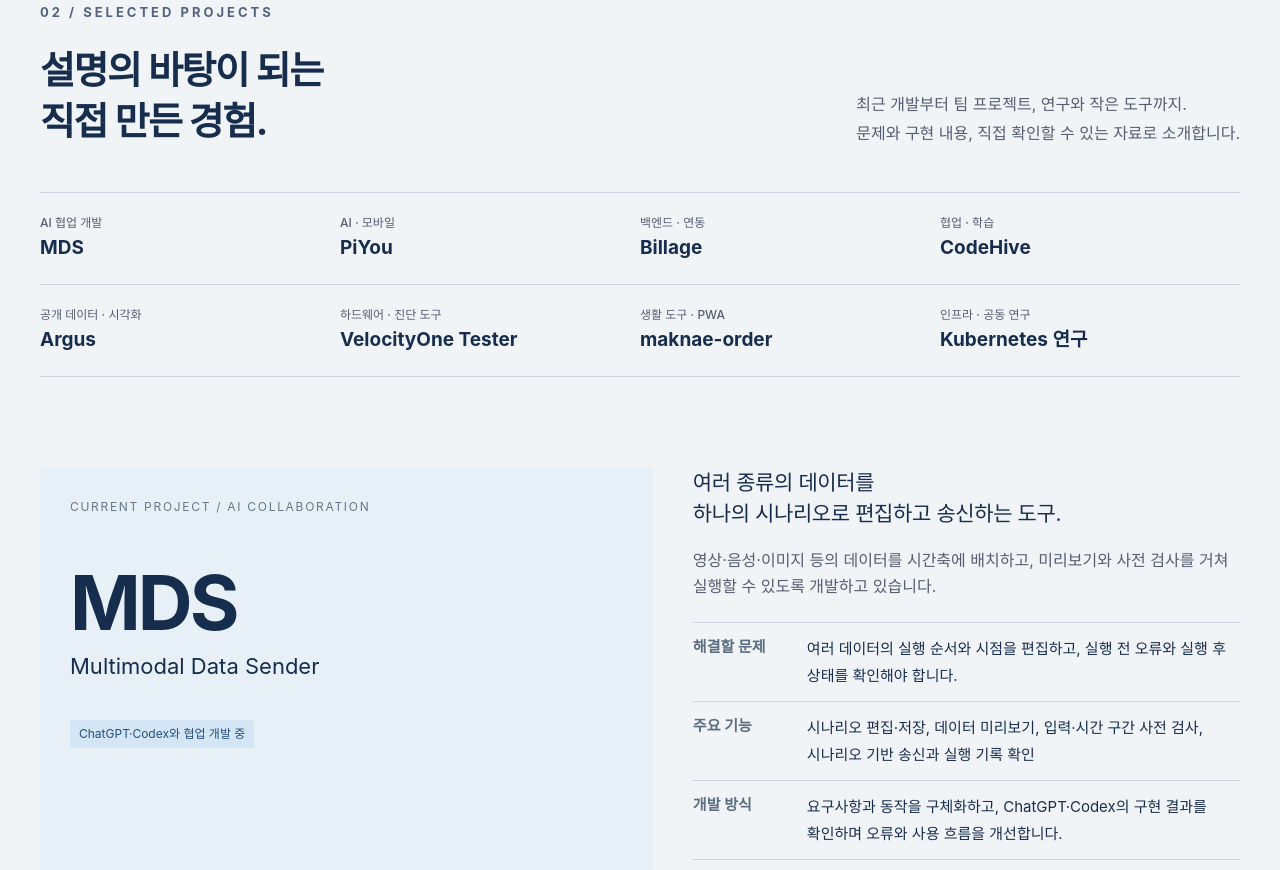
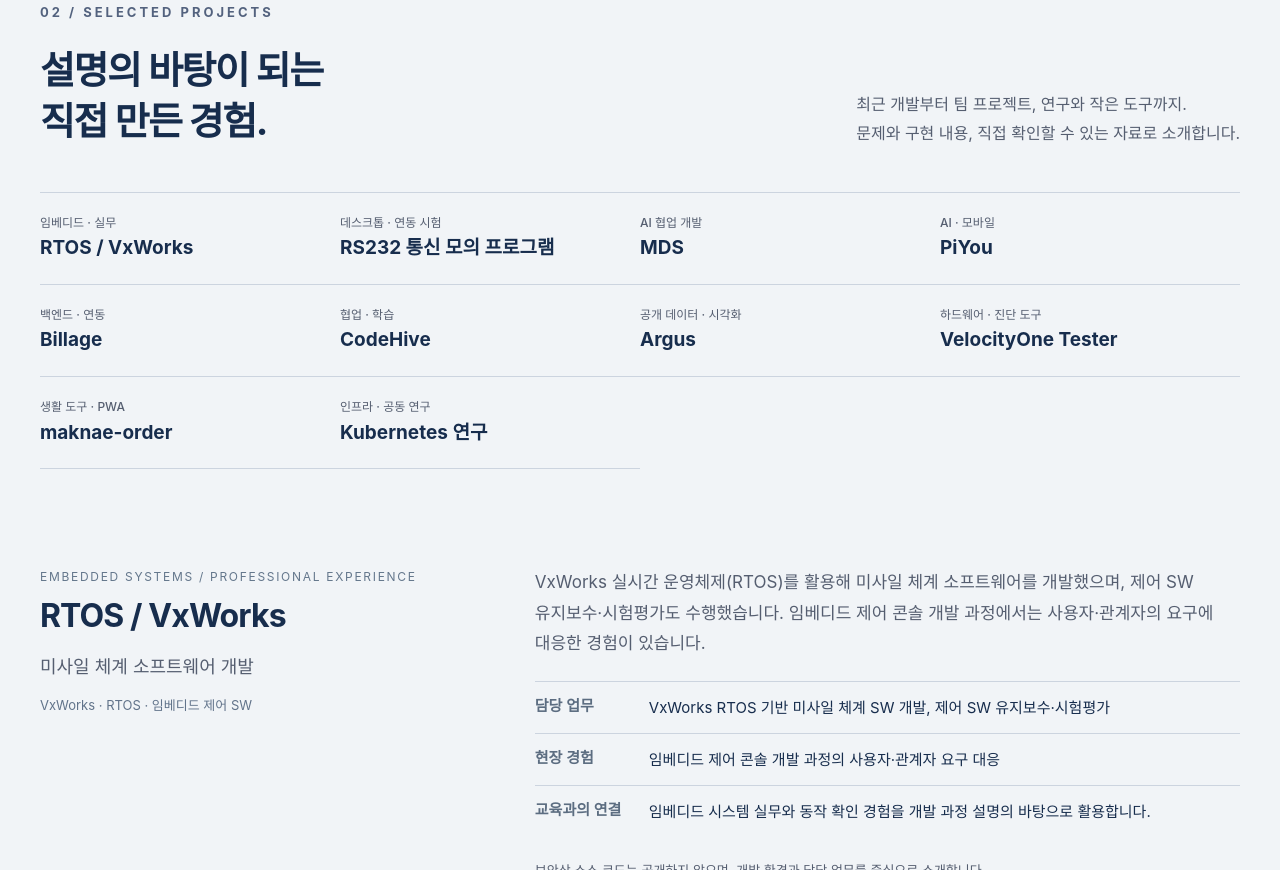
Before and after one commit to Headfish96/Headfish96, a plain HTML site: page docs/index.html in a window 1280 px wide. Shown: the part 1930-2800 px from the top of the page. Drawn offline with Linux system fonts and the light colour scheme; a web font is replaced by a local one.

Commit message:
Restore RTOS and registered serial simulator portfolio cases

```diff
--- a/docs/index.html
+++ b/docs/index.html
@@ -6,7 +6,7 @@
   <meta name="description" content="SSAFY 프로젝트 실습코치와 소프트웨어 개발 경험을 바탕으로 한 Headfish96의 교육·실습 지원 포트폴리오.">
   <meta name="theme-color" content="#142b48">
   <meta property="og:title" content="Headfish96 · 교육·실습 지원 포트폴리오">
-  <meta property="og:description" content="직접 만들고, 함께 풀어가는 개발자. SSAFY 실습코치 · AI 협업 개발 · 백엔드와 인프라.">
+  <meta property="og:description" content="직접 만들고, 함께 풀어가는 개발자. SSAFY 실습코치 · RTOS/VxWorks · AI 협업 개발 · 백엔드와 인프라.">
   <title>Headfish96 · 교육·실습 지원 포트폴리오</title>
   <link rel="icon" href="assets/favicon.svg" type="image/svg+xml">
   <link rel="preload" href="assets/PretendardVariable.woff2" as="font" type="font/woff2" crossorigin>
@@ -23,7 +23,7 @@
       <div class="hero-copy">
         <p class="eyebrow">DEVELOPMENT × COACHING</p>
         <h1 id="hero-heading">직접 만들고,<br> 함께 풀어가는 <span>개발자.</span></h1>
-        <p class="hero-desc">실무와 교육을 잇는 개발자이자 코치로,<br> 실습 중심의 AI 교육을 현장에서 함께 만들어가고 싶습니다.</p>
+        <p class="hero-desc">RTOS 제어 SW·서버 운영·서비스 개발 경험을 바탕으로,<br> 실습 중심의 AI 교육을 현장에서 함께 만들어가고 싶습니다.</p>
         <div class="actions"><a class="button primary" href="#coaching">교육 경험 보기 <img class="icon" src="assets/arrow-right.svg" alt=""></a><a class="text-link" href="https://github.com/Headfish96">GitHub <img class="icon" src="assets/arrow-up-right.svg" alt=""></a></div>
       </div>
       <div class="hero-coaching" aria-labelledby="coach-heading">
@@ -73,6 +73,8 @@
     <section class="section projects" aria-labelledby="project-details-heading">
       <div class="wrap"><div class="section-heading horizontal"><div><p class="eyebrow">02 / SELECTED PROJECTS</p><h2 id="project-details-heading">설명의 바탕이 되는<br> 직접 만든 경험.</h2></div><p class="section-desc">최근 개발부터 팀 프로젝트, 연구와 작은 도구까지.<br> 문제와 구현 내용, 직접 확인할 수 있는 자료로 소개합니다.</p></div>
       <nav id="work-index" class="work-index" aria-label="전체 프로젝트 바로가기">
+        <a href="#rtos"><span>임베디드 · 실무</span><strong>RTOS / VxWorks</strong></a>
+        <a href="#serial-simulator"><span>데스크톱 · 연동 시험</span><strong>RS232 통신 모의 프로그램</strong></a>
         <a href="#mds"><span>AI 협업 개발</span><strong>MDS</strong></a>
         <a href="#piyou"><span>AI · 모바일</span><strong>PiYou</strong></a>
         <a href="#billage"><span>백엔드 · 연동</span><strong>Billage</strong></a>
@@ -82,6 +84,14 @@
         <a href="#maknae"><span>생활 도구 · PWA</span><strong>maknae-order</strong></a>
         <a href="#model-transition"><span>인프라 · 공동 연구</span><strong>Kubernetes 연구</strong></a>
       </nav>
+      <article class="archive-project" id="rtos" aria-labelledby="rtos-heading">
+        <div class="archive-heading"><p class="project-number">EMBEDDED SYSTEMS / PROFESSIONAL EXPERIENCE</p><h3 id="rtos-heading">RTOS / VxWorks</h3><p>미사일 체계 소프트웨어 개발</p><div class="tech-list">VxWorks · RTOS · 임베디드 제어 SW</div></div>
+        <div class="archive-body"><p>VxWorks 실시간 운영체제(RTOS)를 활용해 미사일 체계 소프트웨어를 개발했으며, 제어 SW 유지보수·시험평가도 수행했습니다. 임베디드 제어 콘솔 개발 과정에서는 사용자·관계자의 요구에 대응한 경험이 있습니다.</p><dl class="case-facts"><div><dt>담당 업무</dt><dd>VxWorks RTOS 기반 미사일 체계 SW 개발, 제어 SW 유지보수·시험평가</dd></div><div><dt>현장 경험</dt><dd>임베디드 제어 콘솔 개발 과정의 사용자·관계자 요구 대응</dd></div><div><dt>교육과의 연결</dt><dd>임베디드 시스템 실무와 동작 확인 경험을 개발 과정 설명의 바탕으로 활용합니다.</dd></div></dl><p class="scope-note">보안상 소스 코드는 공개하지 않으며, 개발 환경과 담당 업무를 중심으로 소개합니다.</p></div>
+      </article>
+      <article class="archive-project" id="serial-simulator" aria-labelledby="serial-simulator-heading">
+        <div class="archive-heading"><p class="project-number">DESKTOP SOFTWARE / COMMUNICATION TESTING</p><h3 id="serial-simulator-heading">RS232<br> 통신 모의 프로그램</h3><p>화면·통신·데이터를 함께 설계한 개발 경험</p><span class="tag">저작권 등록 프로그램</span><div class="tech-list">Python · PyQt · pyserial · SQLite<br> MVVM · Dispatcher · Repository / DAO</div></div>
+        <div class="archive-body"><p>장비 연동 시험을 위한 데스크톱 통신 모의 프로그램을 개발했습니다. 화면 구성부터 소프트웨어 구조를 설계하고, 시리얼 송수신·데이터 관리·통신 로그를 연결했습니다.</p><dl class="case-facts"><div><dt>담당 역할</dt><dd>UX/UI 설계, MVVM 기반 구조 구성, 통신·데이터 처리 구현과 실행 로그를 통한 오류 분석</dd></div><div><dt>설계 선택</dt><dd>View·ViewModel을 분리하고, 통신은 Dispatcher 기반 비동기 구조로, SQLite 접근은 Repository·DAO로 나누었습니다.</dd></div><div><dt>사용 흐름</dt><dd>통신 설정과 포트 제어, 데이터 입력·조회, 송수신 상태·로그 확인, 로그 창 분리·결합</dd></div><div><dt>문제 분석</dt><dd>포트 핸들 오류와 ACK 처리·재전송 순서를 코드 및 실행 로그로 추적했습니다.</dd></div><div><dt>교육과의 연결</dt><dd>액티비티·시퀀스·클래스 다이어그램과 발표 자료를 작성하며 설계 선택을 설명하는 과정을 경험했습니다.</dd></div></dl><p class="scope-note">내부 코드와 통신 규격은 공개하지 않습니다.</p></div>
+      </article>
       <article class="mds-case" id="mds" aria-labelledby="mds-heading">
         <div class="mds-heading"><p class="project-number">CURRENT PROJECT / AI COLLABORATION</p><h3 id="mds-heading">MDS</h3><p>Multimodal Data Sender</p><span class="tag">ChatGPT·Codex와 협업 개발 중</span></div>
         <div class="mds-content"><p class="project-summary">여러 종류의 데이터를<br> 하나의 시나리오로 편집하고 송신하는 도구.</p><p>영상·음성·이미지 등의 데이터를 시간축에 배치하고, 미리보기와 사전 검사를 거쳐 실행할 수 있도록 개발하고 있습니다.</p><dl class="case-facts"><div><dt>해결할 문제</dt><dd>여러 데이터의 실행 순서와 시점을 편집하고, 실행 전 오류와 실행 후 상태를 확인해야 합니다.</dd></div><div><dt>주요 기능</dt><dd>시나리오 편집·저장, 데이터 미리보기, 입력·시간 구간 사전 검사, 시나리오 기반 송신과 실행 기록 확인</dd></div><div><dt>개발 방식</dt><dd>요구사항과 동작을 구체화하고, ChatGPT·Codex의 구현 결과를 확인하며 오류와 사용 흐름을 개선합니다.</dd></div><div><dt>교육과의 연결</dt><dd>AI에게 작업을 설명하고, 결과를 직접 확인하며 다음 수정으로 이어가는 개발 과정을 소개할 수 있습니다.</dd></div></dl><p class="scope-note">미리보기·실제 송신·수신 결과 확인은 서로 다른 단계로 구분합니다. 이 페이지에는 일반적인 기능만 소개합니다.</p></div>
@@ -127,7 +137,7 @@
       <article class="ai-item"><div class="ai-title"><h3>로컬 GPU · EXAONE · 하네스</h3><span class="tag neutral">설치·적용 경험</span></div><p>Codex의 도움을 받아 로컬 GPU 환경에 EXAONE과 하네스를 설치·적용해 보았습니다. 상세한 구성과 동작에 대한 이해는 학습을 이어가고 있습니다.</p></article>
     </div></section>
 
-    <section id="experience" class="section experience-section"><div class="wrap"><div class="section-heading horizontal"><div><p class="eyebrow">04 / EXPERIENCE</p><h2>개발부터 운영까지,<br> 현장을 이해하는 바탕.</h2></div><p class="section-desc">서버 운영과 소프트웨어 개발 경험을<br> 실습 지원의 바탕으로 연결합니다.</p></div><ol class="timeline"><li><time>2025 — 현재</time><div><h3>LIG Defense & Aerospace <span>C4I연구소</span></h3><p>제어 SW 개발·유지보수, 서버 환경 구축 및 플랫폼 아키텍처 검토 참여</p></div></li><li><time>2024.07 입사</time><div><h3>AWS <span>Data Center Operations</span></h3><p>물리 서버 장애 상태 확인 및 장비 교체 경험</p></div></li><li><time>2023.12 — 2024.05</time><div><h3>멀티캠퍼스 <span>SSAFY 프로젝트 실습코치</span></h3><p>교육생 프로젝트 품질 향상 지원·지도</p></div></li><li><time>2020 — 2022</time><div><h3>대한민국 육군 <span>정보통신장교</span></h3><p>서버 운영 관리, 장애 대응 조율과 저장장치 증설 경험</p></div></li></ol></div></section>
+    <section id="experience" class="section experience-section"><div class="wrap"><div class="section-heading horizontal"><div><p class="eyebrow">04 / EXPERIENCE</p><h2>개발부터 운영까지,<br> 현장을 이해하는 바탕.</h2></div><p class="section-desc">서버 운영과 소프트웨어 개발 경험을<br> 실습 지원의 바탕으로 연결합니다.</p></div><ol class="timeline"><li><time>2025 — 현재</time><div><h3>LIG Defense & Aerospace <span>C4I연구소</span></h3><p>VxWorks RTOS 기반 미사일 체계 SW 개발·유지보수·시험평가, 서버 환경 구축 및 플랫폼 아키텍처 검토 참여</p></div></li><li><time>2024.07 입사</time><div><h3>AWS <span>Data Center Operations</span></h3><p>물리 서버 장애 상태 확인 및 장비 교체 경험</p></div></li><li><time>2023.12 — 2024.05</time><div><h3>멀티캠퍼스 <span>SSAFY 프로젝트 실습코치</span></h3><p>교육생 프로젝트 품질 향상 지원·지도</p></div></li><li><time>2020 — 2022</time><div><h3>대한민국 육군 <span>정보통신장교</span></h3><p>서버 운영 관리, 장애 대응 조율과 저장장치 증설 경험</p></div></li></ol></div></section>
 
     <section class="closing wrap"><p class="eyebrow">KEEP BUILDING. KEEP LEARNING.</p><h2>수강생의 다음 시도를<br> 함께 돕겠습니다.</h2><p class="availability"><strong>주말 · 평일 저녁 우선</strong><br> 사전 일정 협의 시 짧은 평일 교육은 휴가를 사용해 참여할 수 있습니다.</p><div class="actions"><a class="button primary" href="https://github.com/Headfish96">GitHub에서 작업 보기 <img class="icon" src="assets/arrow-up-right.svg" alt=""></a><a class="text-link" href="https://coder-angrybird.tistory.com/">기술 블로그 <img class="icon" src="assets/arrow-up-right.svg" alt=""></a></div></section>
   </main>
```
Also changed, not shown: 2 other files.
